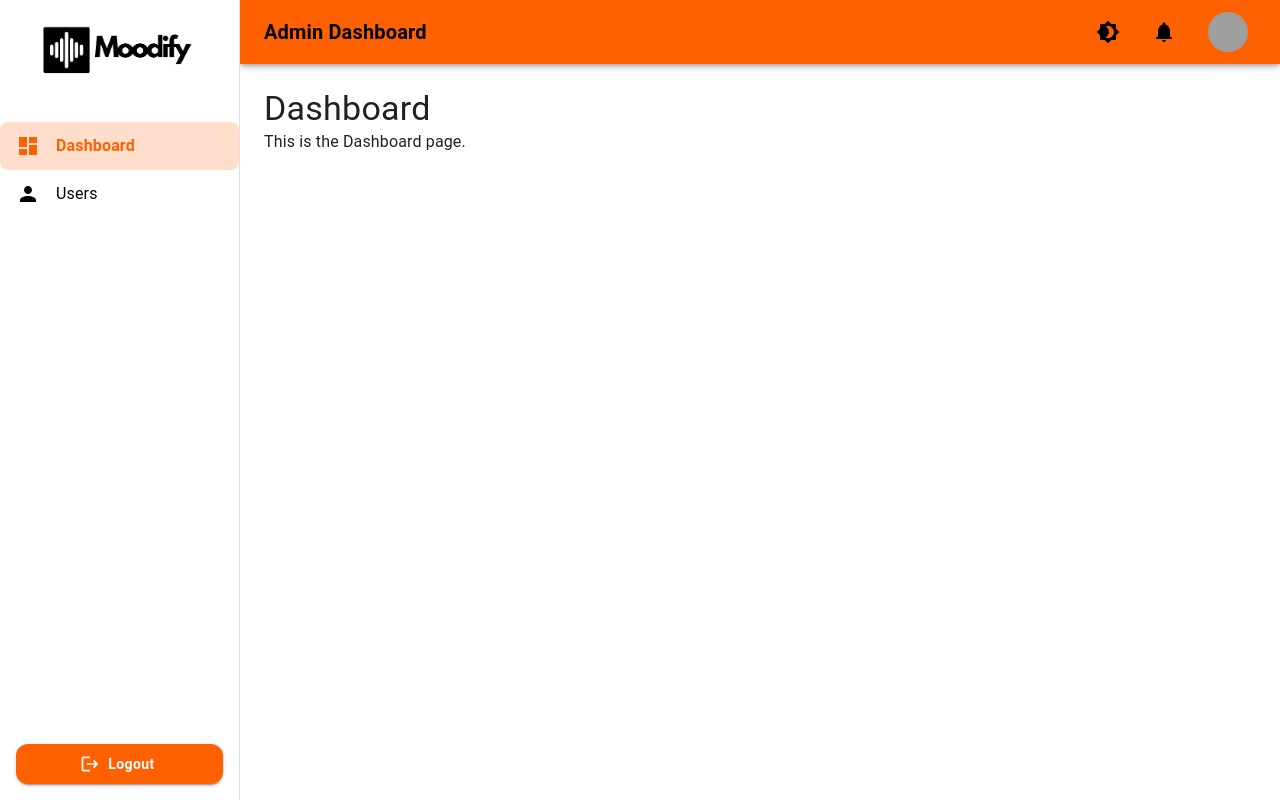
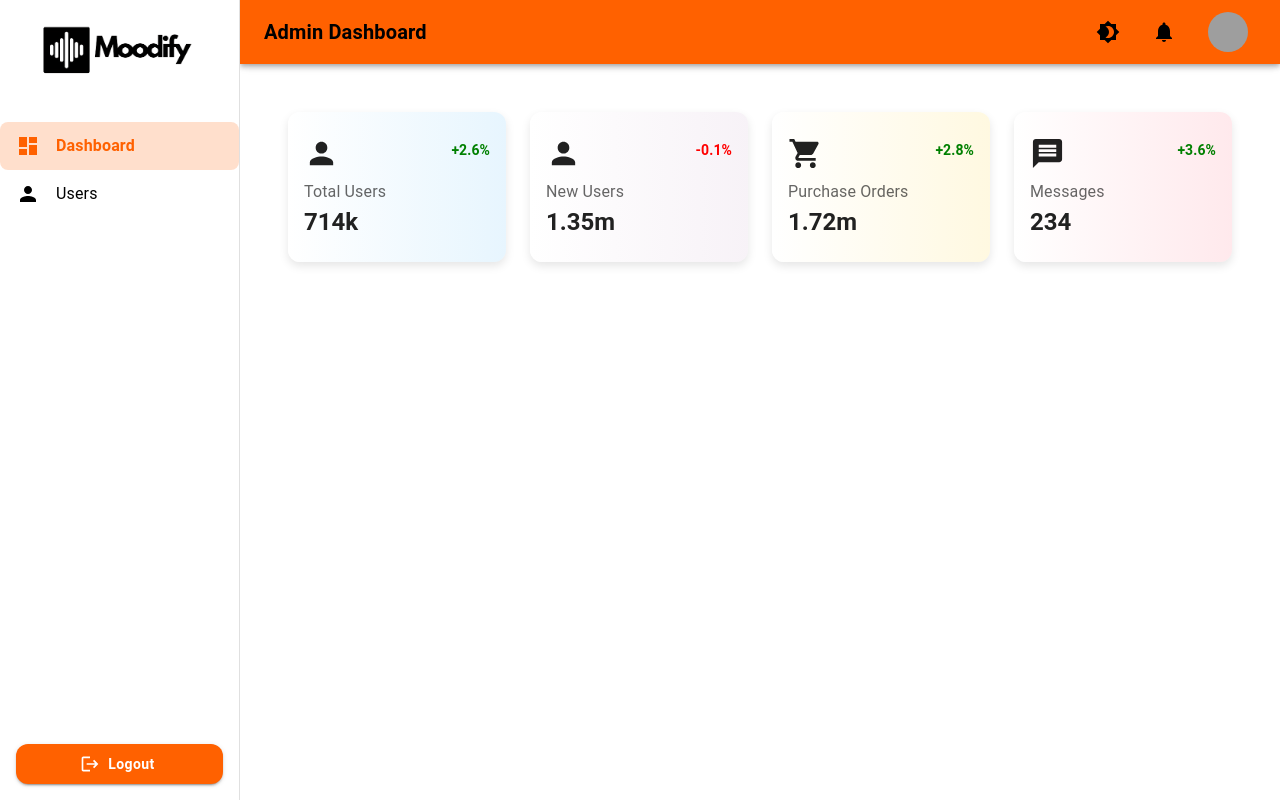
Before and after one commit to hananeltassa/Moodify-website, a React (Create React App) app: page /dashboard in a window 1280 px wide. Built offline with nearby package versions, Linux system fonts and the light colour scheme; grey boxes are pictures that could not be loaded.

Commit message:
Updated dashboard

```diff
--- a/src/pages/Dashboard/index.js
+++ b/src/pages/Dashboard/index.js
@@ -1,13 +1,70 @@
 import React from "react";
 import DashboardLayout from "../../components/DashboardLayout";
-import { Box, Typography } from "@mui/material";
+import DashboardCard from "../../components/DashboardCard";
+import { Box } from "@mui/material";
+import ShoppingCartIcon from "@mui/icons-material/ShoppingCart";
+import PersonIcon from "@mui/icons-material/Person";
+import MessageIcon from "@mui/icons-material/Message";
+import LocalMallIcon from "@mui/icons-material/LocalMall";
 
 const Dashboard = () => {
+  const cards = [
+    {
+      title: "Total Users",
+      value: "714k",
+      icon: <PersonIcon fontSize="large" />,
+      growth: 2.6,
+      growthColor: "rgba(135,206,250,0.2)", // Light blue
+    },
+    {
+      title: "New Users",
+      value: "1.35m",
+      icon: <PersonIcon fontSize="large" />,
+      growth: -0.1,
+      growthColor: "rgba(216,191,216,0.2)", // Light purple
+    },
+    {
+      title: "Purchase Orders",
+      value: "1.72m",
+      icon: <ShoppingCartIcon fontSize="large" />,
+      growth: 2.8,
+      growthColor: "rgba(255,239,179,0.4)", // Light yellow
+    },
+    {
+      title: "Messages",
+      value: "234",
+      icon: <MessageIcon fontSize="large" />,
+      growth: 3.6,
+      growthColor: "rgba(255,182,193,0.3)", // Light red
+    },
+  ];
+
   return (
     <DashboardLayout>
-      <Box>
-        <Typography variant="h4">Dashboard</Typography>
-        <Typography variant="body1">This is the Dashboard page.</Typography>
+      <Box sx={{ p: 3 }}>
+        {/* Cards Container */}
+        <Box
+          sx={{
+            display: "grid",
+            gridTemplateColumns: {
+              xs: "repeat(1, 1fr)",
+              sm: "repeat(2, 1fr)",
+              md: "repeat(4, 1fr)",
+            },
+            gap: 3, // Spacing between cards
+          }}
+        >
+          {cards.map((card, index) => (
+            <DashboardCard
+              key={index}
+              title={card.title}
+              value={card.value}
+              icon={card.icon}
+              growth={card.growth}
+              growthColor={card.growthColor}
+            />
+          ))}
+        </Box>
       </Box>
     </DashboardLayout>
   );
```
